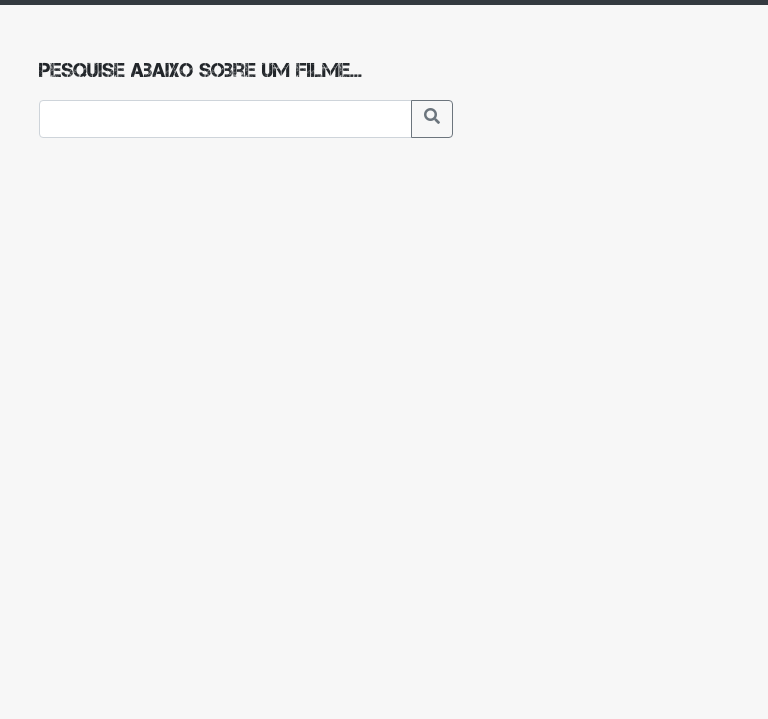
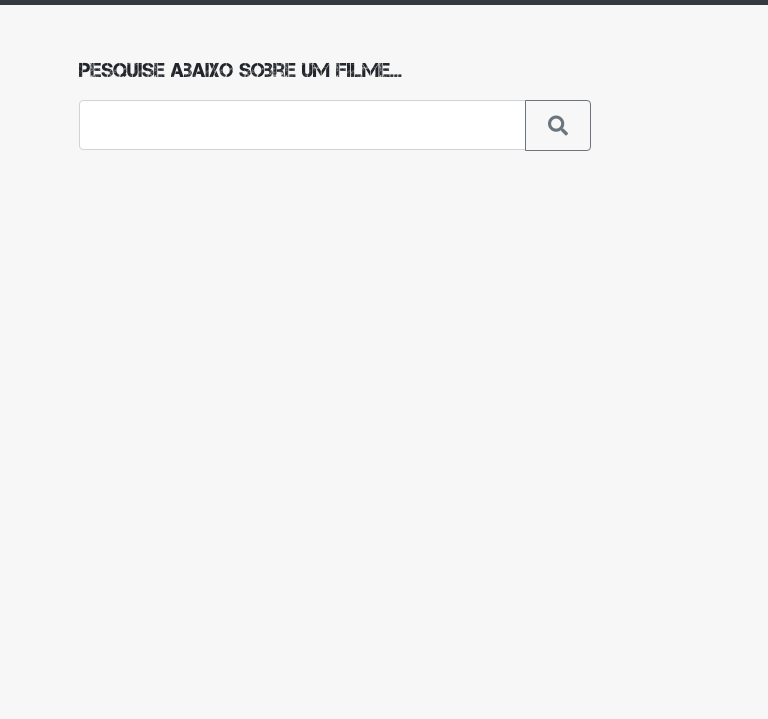
Before and after one commit to leonardoalvesrosa/Mega-Filmes, a plain HTML site: page index.html in a window 768 px wide. Shown: the part 81-800 px from the top of the page. Drawn offline with nearby package versions, Linux system fonts and the light colour scheme.

Commit message:
Update style.css

```diff
--- a/style.css
+++ b/style.css
@@ -44,11 +44,26 @@ label{
 }
 
 #inputFilm{
-    width: 60%;
+    width: 80%;
+}
+
+#film{
+    height: 50px;
+}
+
+#teste{
+    padding: 5px;
+    text-align: center;
+    width: 40px;
+    font-size: 20px;
+    position: relative;
+    top: 4px;
 }
 
 #btn:hover{
-    color: rgb(250, 252, 132);
+    color: #DCAE70;
+    background-color: #242323;
+    transition: 0.2s;
 }
 
 
@@ -87,3 +102,42 @@ label{
 footer{
     margin-top: 20px;
 }
+
+
+
+
+
+
+
+/*all devices (landscape phones, 576px and up)*/
+@media (min-width: 500px) and (max-width: 767.98px) {
+   label, #film{
+       text-align: center;
+       margin-left: 40px;
+   }
+
+   #poster{
+        width: 60%;
+   }
+}
+
+/*Medium devices (tablets, 768px and up)*/
+@media (min-width: 768px) and (max-width: 991.98px) {
+    label, #film{
+        text-align: center;
+        margin-left: 40px;
+    }
+    #poster{
+        width: 60%;
+    }
+}
+
+/*Large devices (desktops, 992px and up)*/
+@media (min-width: 992px) and (max-width: 1199.98px) {
+
+}
+
+/*Extra large devices (large desktops, 1200px and up)*/
+@media (min-width: 1200px) {
+
+}
```
